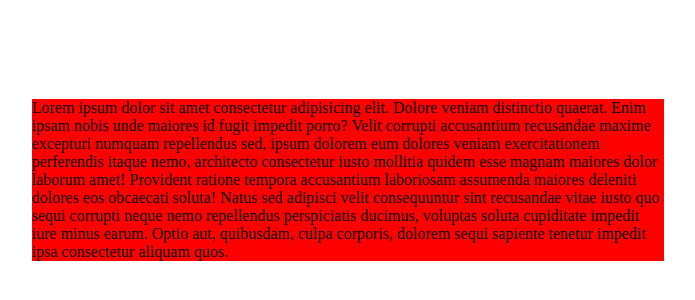
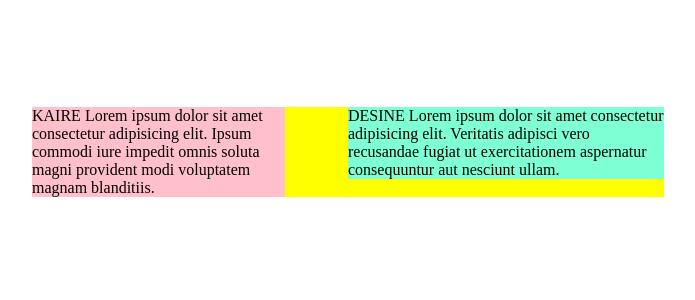
Before and after one commit to nsn1930/2-serlokas, a website: page index.html in a window 1280 px wide. Shown: the part 154-454 px from the top of the page, without its empty margins (292-987 px from the left). Drawn offline with Linux system fonts and the light colour scheme.

Commit message:
Two columns

```diff
--- a/index.html
+++ b/index.html
@@ -9,7 +9,14 @@
 </head>
 
 <body>
-<div style="background-color: red; width: 50%; margin-left: 25%; margin-top: 20%;">Lorem ipsum dolor sit amet consectetur adipisicing elit. Dolore veniam distinctio quaerat. Enim ipsam nobis unde maiores id fugit impedit porro? Velit corrupti accusantium recusandae maxime excepturi numquam repellendus sed, ipsum dolorem eum dolores veniam exercitationem perferendis itaque nemo, architecto consectetur iusto mollitia quidem esse magnam maiores dolor laborum amet! Provident ratione tempora accusantium laboriosam assumenda maiores deleniti dolores eos obcaecati soluta! Natus sed adipisci velit consequuntur sint recusandae vitae iusto quo sequi corrupti neque nemo repellendus perspiciatis ducimus, voluptas soluta cupiditate impedit iure minus earum. Optio aut, quibusdam, culpa corporis, dolorem sequi sapiente tenetur impedit ipsa consectetur aliquam quos.</div>
+    <div style="background-color: yellow; width: 50%; margin-left: 25%; margin-top: 20%; display: inline-block;">
+        <div style="background-color: pink; width: 40%; display: inline-block;float: left;">
+            KAIRE Lorem ipsum dolor sit amet consectetur adipisicing elit. Ipsum commodi iure impedit omnis soluta magni provident modi voluptatem magnam blanditiis.
+        </div>
+        <div style="background-color: aquamarine; width:50%; display: inline-block; float: left; margin-left: 10%;">
+            DESINE Lorem ipsum dolor sit amet consectetur adipisicing elit. Veritatis adipisci vero recusandae fugiat ut exercitationem aspernatur consequuntur aut nesciunt ullam.
+        </div>
+    </div>
 </body>
 
 </html>
@@ -31,4 +38,12 @@
     margin-top: 25%;
     margin-right: 25%;
     margin-botom: 25%;
+
+    Elelmentu atvazdavimas:
+    display: block;               default (nepriklausomai nuo plocio, elementai krenta horizontaliai)
+    display: inline-block;        elementas gali buti vienoje eileje su kitais elementais
+
+    Priverstinis elementu sustumimas horizontaliai:
+    float: left;
+    float: right;
 -->
```
